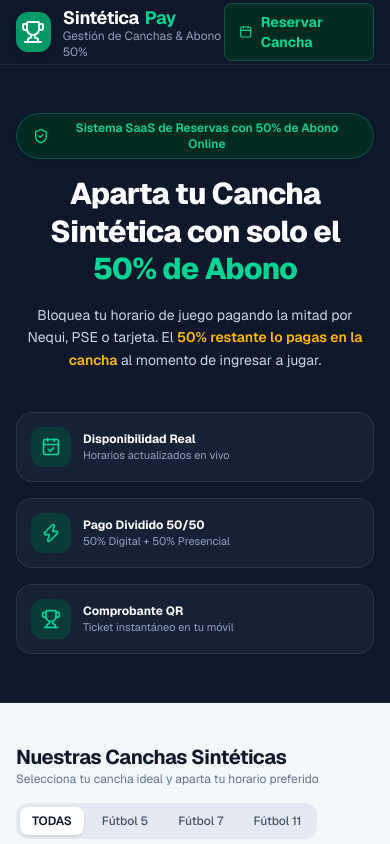
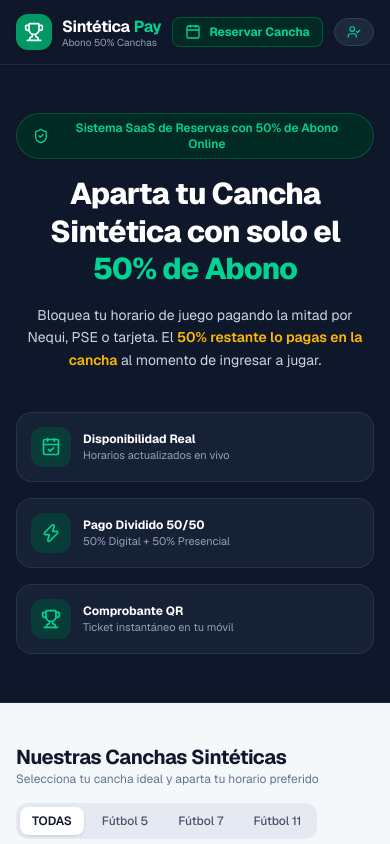
Before and after one commit to YToquica/sintetica-pay, a Next.js app: page / in a window 390 px wide. Shown: the top 844 px of the page. Built offline with nearby package versions, Linux system fonts and the light colour scheme; no server answers; the database is empty.

Commit message:
feat: Desplazamiento suave a catálogo y optimización responsiva de Navbar y Admin Dashboard

```diff
--- a/src/app/page.tsx
+++ b/src/app/page.tsx
@@ -88,8 +88,8 @@ export default function HomePage() {
         </div>
       </section>
 
-      {/* Main Content Area */}
-      <main className="max-w-7xl mx-auto px-4 sm:px-6 lg:px-8 py-10 flex-1 space-y-8">
+      {/* Main Content Area (Smooth Scroll Target) */}
+      <main id="canchas" className="max-w-7xl mx-auto px-4 sm:px-6 lg:px-8 py-10 flex-1 space-y-8 scroll-mt-20">
 
         {/* Section Title & Filter Tabs */}
         <div className="flex flex-col sm:flex-row items-start sm:items-center justify-between gap-4 border-b border-slate-200 pb-4">
@@ -99,12 +99,12 @@ export default function HomePage() {
           </div>
 
           {/* Filter Pills */}
-          <div className="flex items-center gap-1.5 bg-slate-200/80 p-1 rounded-xl text-xs font-medium">
+          <div className="flex items-center gap-1.5 bg-slate-200/80 p-1 rounded-xl text-xs font-medium overflow-x-auto max-w-full">
             {['TODAS', 'Fútbol 5', 'Fútbol 7', 'Fútbol 11'].map((type) => (
               <button
                 key={type}
                 onClick={() => setFilterType(type)}
-                className={`px-3 py-1.5 rounded-lg transition-all ${
+                className={`px-3 py-1.5 rounded-lg transition-all shrink-0 ${
                   filterType === type
                     ? 'bg-white text-slate-900 shadow-sm font-semibold'
                     : 'text-slate-600 hover:text-slate-900'
--- a/src/components/Navbar.tsx
+++ b/src/components/Navbar.tsx
@@ -4,7 +4,7 @@ import React, { useEffect, useState } from 'react';
 import Link from 'next/link';
 import { usePathname, useRouter } from 'next/navigation';
 import { createClient } from '@/lib/supabase/client';
-import { Calendar, ShieldCheck, LayoutDashboard, Trophy, LogOut } from 'lucide-react';
+import { Calendar, ShieldCheck, LayoutDashboard, Trophy, LogOut, UserCheck } from 'lucide-react';
 import { User } from '@supabase/supabase-js';
 
 export default function Navbar() {
@@ -35,77 +35,100 @@ export default function Navbar() {
     router.refresh();
   };
 
+  const handleScrollToCanchas = (e: React.MouseEvent) => {
+    if (pathname === '/') {
+      e.preventDefault();
+      const el = document.getElementById('canchas');
+      if (el) {
+        el.scrollIntoView({ behavior: 'smooth' });
+      }
+    }
+  };
+
   return (
     <header className="bg-slate-900 text-slate-100 border-b border-slate-800 sticky top-0 z-40 backdrop-blur-md bg-opacity-95">
       <div className="max-w-7xl mx-auto px-4 sm:px-6 lg:px-8">
-        <div className="flex items-center justify-between h-16">
+        <div className="flex items-center justify-between h-16 gap-2">
 
           {/* Logo & Brand Identity */}
-          <Link href={user ? '/admin' : '/'} className="flex items-center gap-3 group">
-            <div className="w-10 h-10 rounded-xl bg-emerald-600 flex items-center justify-center text-white shadow-md group-hover:bg-emerald-500 transition-colors">
-              <Trophy className="w-6 h-6" />
+          <Link href={user ? '/admin' : '/'} className="flex items-center gap-2.5 group shrink-0">
+            <div className="w-9 h-9 sm:w-10 sm:h-10 rounded-xl bg-emerald-600 flex items-center justify-center text-white shadow-md group-hover:bg-emerald-500 transition-colors">
+              <Trophy className="w-5 h-5 sm:w-6 sm:h-6" />
             </div>
             <div>
-              <span className="font-bold text-lg text-white tracking-tight flex items-center gap-1.5">
+              <span className="font-bold text-base sm:text-lg text-white tracking-tight flex items-center gap-1">
                 Sintética<span className="text-emerald-400">Pay</span>
               </span>
-              <span className="text-xs text-slate-400 block -mt-1 font-normal">
-                {user ? 'Panel Privado de Administrador' : 'Gestión de Canchas & Abono 50%'}
+              <span className="text-[10px] sm:text-xs text-slate-400 block -mt-1 font-normal">
+                {user ? 'Panel de Administrador' : 'Abono 50% Canchas'}
               </span>
             </div>
           </Link>
 
           {/* Navigation Links - Tailored for Admin vs Customer */}
-          <nav className="flex items-center gap-2 sm:gap-4">
+          <nav className="flex items-center gap-1.5 sm:gap-3">
             {user ? (
-              // ADMIN NAVBAR: Only Dashboard link, no "Reservar Cancha"
+              // ADMIN NAVBAR: Dashboard Link
               <Link
                 href="/admin"
-                className={`flex items-center gap-2 px-3.5 py-2 rounded-lg text-sm font-bold transition-all ${
+                className={`flex items-center gap-2 px-3 py-1.5 sm:py-2 rounded-lg text-xs sm:text-sm font-bold transition-all ${
                   pathname === '/admin'
                     ? 'bg-emerald-950/90 text-emerald-400 border border-emerald-800/80'
                     : 'text-slate-300 hover:text-white hover:bg-slate-800'
                 }`}
               >
-                <LayoutDashboard className="w-4 h-4" />
-                <span>Panel de Control (Caja & Canchas)</span>
+                <LayoutDashboard className="w-4 h-4 text-emerald-400" />
+                <span className="hidden xs:inline">Panel (Caja & Canchas)</span>
+                <span className="xs:hidden">Panel</span>
               </Link>
             ) : (
-              // CUSTOMER NAVBAR: Only Public Booking link
+              // CUSTOMER NAVBAR: Smooth Scroll to Catalog
               <Link
-                href="/"
-                className={`flex items-center gap-2 px-3.5 py-2 rounded-lg text-sm font-bold transition-all ${
+                href="/#canchas"
+                onClick={handleScrollToCanchas}
+                className={`flex items-center gap-2 px-3 py-1.5 sm:py-2 rounded-lg text-xs sm:text-sm font-bold transition-all ${
                   pathname === '/'
                     ? 'bg-emerald-950/90 text-emerald-400 border border-emerald-800/80'
                     : 'text-slate-300 hover:text-white hover:bg-slate-800'
                 }`}
               >
-                <Calendar className="w-4 h-4" />
+                <Calendar className="w-4 h-4 text-emerald-400" />
                 <span>Reservar Cancha</span>
               </Link>
             )}
           </nav>
 
-          {/* Right Section: Admin Profile/Logout vs Customer Badge */}
-          <div className="flex items-center gap-3">
+          {/* Right Section: Admin Profile/Logout vs Owner Login Link */}
+          <div className="flex items-center gap-2">
             {user ? (
-              <div className="flex items-center gap-3 bg-slate-800/90 border border-slate-700/80 pl-3.5 pr-2 py-1.5 rounded-full shadow-sm">
-                <span className="text-xs text-emerald-400 font-semibold max-w-[150px] truncate hidden sm:inline">
+              <div className="flex items-center gap-2 bg-slate-800/90 border border-slate-700/80 pl-3 pr-1.5 py-1 rounded-full shadow-sm">
+                <span className="text-[11px] text-emerald-400 font-semibold max-w-[120px] truncate hidden md:inline">
                   {user.email}
                 </span>
                 <button
                   onClick={handleLogout}
-                  className="bg-slate-700 hover:bg-red-600 text-white p-1.5 rounded-full transition-colors flex items-center gap-1.5 px-3"
+                  className="bg-slate-700 hover:bg-red-600 text-white p-1.5 rounded-full transition-colors flex items-center gap-1 px-2.5 text-xs font-medium"
                   title="Cerrar Sesión"
                 >
-                  <span className="text-xs font-medium hidden md:inline">Salir</span>
+                  <span className="hidden sm:inline">Salir</span>
                   <LogOut className="w-3.5 h-3.5" />
                 </button>
               </div>
             ) : (
-              <div className="hidden md:flex items-center gap-2 text-xs bg-slate-800/80 border border-slate-700/60 px-3.5 py-1.5 rounded-full text-slate-300">
-                <ShieldCheck className="w-4 h-4 text-emerald-400" />
-                <span>Abono 50% Online / 50% en Sitio</span>
+              <div className="flex items-center gap-2">
+                <div className="hidden lg:flex items-center gap-1.5 text-xs bg-slate-800/80 border border-slate-700/60 px-3 py-1.5 rounded-full text-slate-300">
+                  <ShieldCheck className="w-4 h-4 text-emerald-400" />
+                  <span>Abono 50% Online / 50% en Sitio</span>
+                </div>
+
+                <Link
+                  href="/login"
+                  className="flex items-center gap-1.5 text-xs bg-slate-800 hover:bg-slate-700 text-slate-300 hover:text-white border border-slate-700 px-3 py-1.5 rounded-full font-medium transition-all"
+                  title="Acceso Administrador"
+                >
+                  <UserCheck className="w-3.5 h-3.5 text-emerald-400" />
+                  <span className="hidden sm:inline">Acceso Dueño</span>
+                </Link>
               </div>
             )}
           </div>
```
